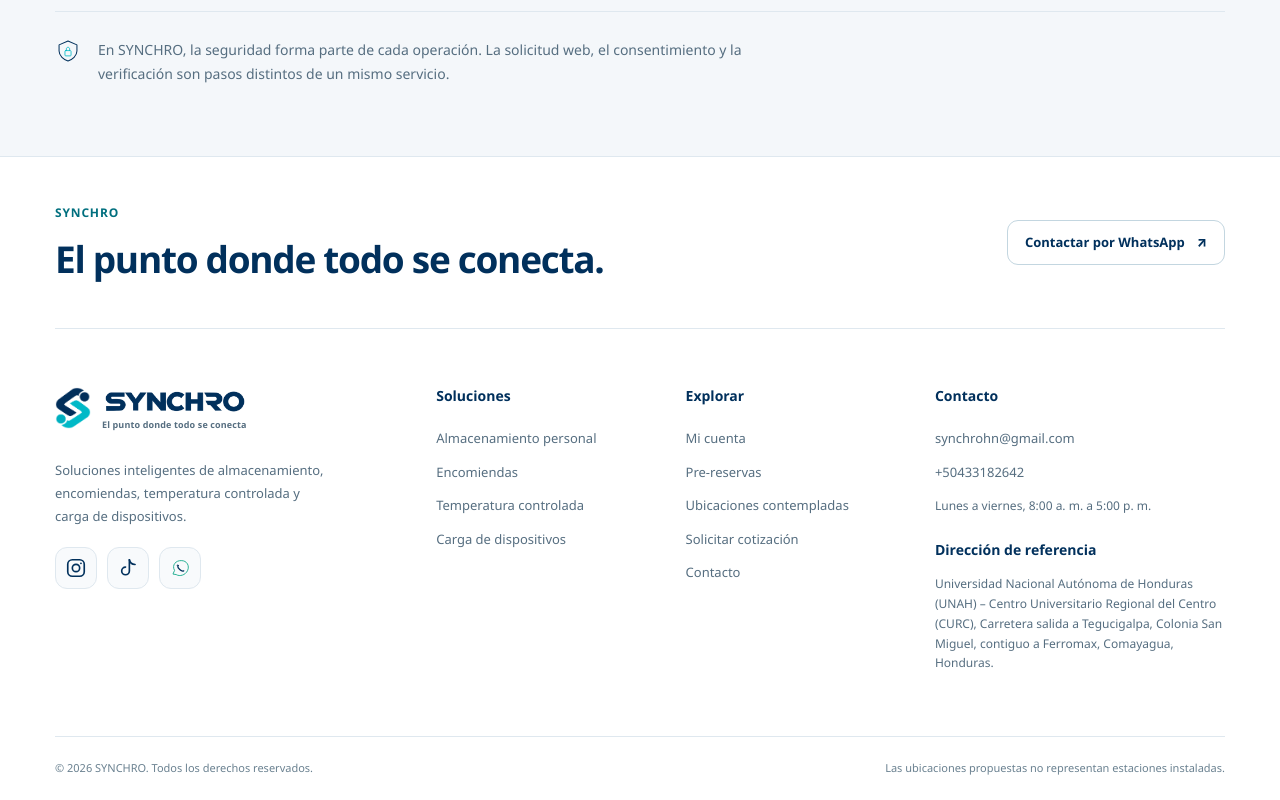
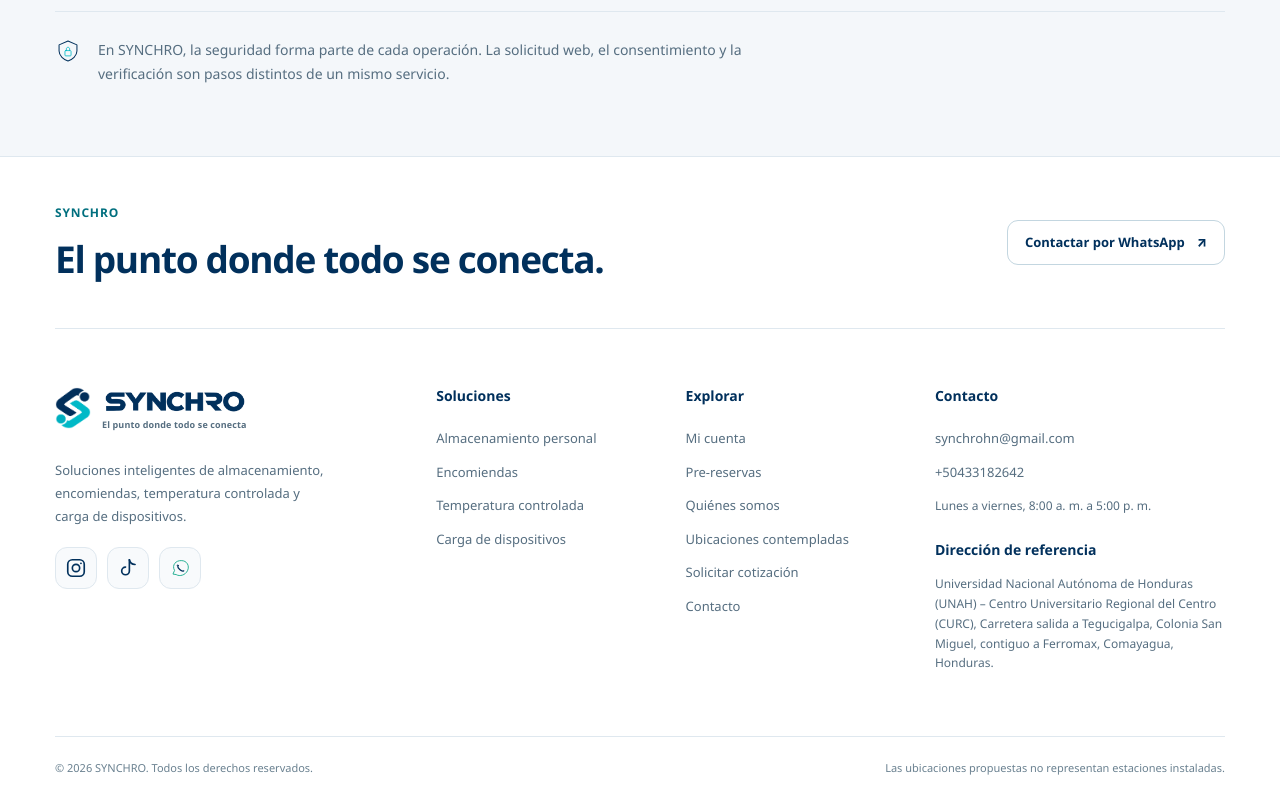
Before and after one commit to Bjosue95/SYNCHRO, a Vue app in the folder frontend/usuarios-app/: page / in a window 1280 px wide. Shown: the part 4853-5653 px from the top of the page. Built offline with nearby package versions, Linux system fonts and the light colour scheme; no server answers.

Commit message:
feat(usuarios): enlace Quiénes somos en pie de pagina

```diff
--- a/frontend/usuarios-app/src/components/landing/SiteFooter.vue
+++ b/frontend/usuarios-app/src/components/landing/SiteFooter.vue
@@ -2,7 +2,7 @@
 import { RouterLink } from "vue-router";
 import BrandLogo from "../ui/BrandLogo.vue";
 import AppIcon from "../ui/AppIcon.vue";
-import { empresa, linkWhatsapp, soluciones } from "../../data/empresa.js";
+import { empresa, linkWhatsapp } from "../../data/empresa.js";
 const whatsapp = linkWhatsapp("Hola, quisiera información sobre SYNCHRO.");
 </script>
 
@@ -64,6 +64,7 @@ const whatsapp = linkWhatsapp("Hola, quisiera información sobre SYNCHRO.");
           <h3>Explorar</h3>
           <RouterLink to="/acceso">Mi cuenta</RouterLink>
           <RouterLink to="/reservar/encomienda">Pre-reservas</RouterLink>
+          <a href="/#nosotros">Quiénes somos</a>
           <a href="/#ubicaciones">Ubicaciones contempladas</a>
           <a href="/#cotizacion">Solicitar cotización</a>
           <a href="/#contacto">Contacto</a>
```
